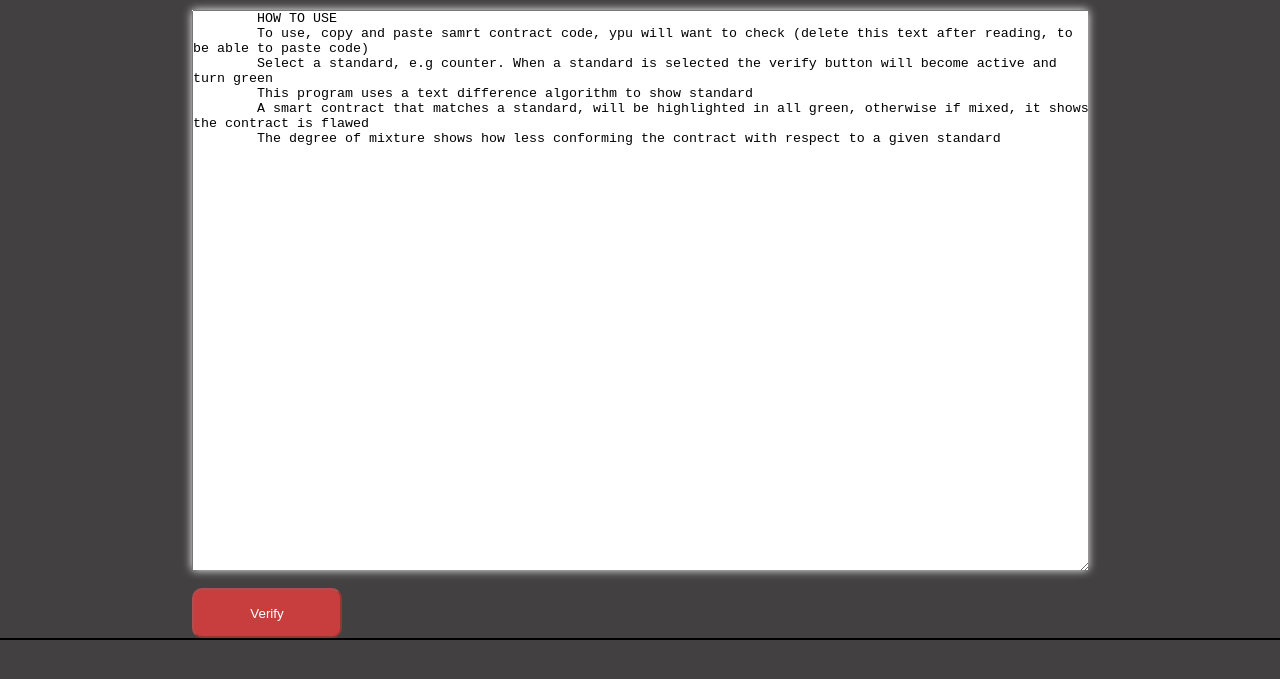
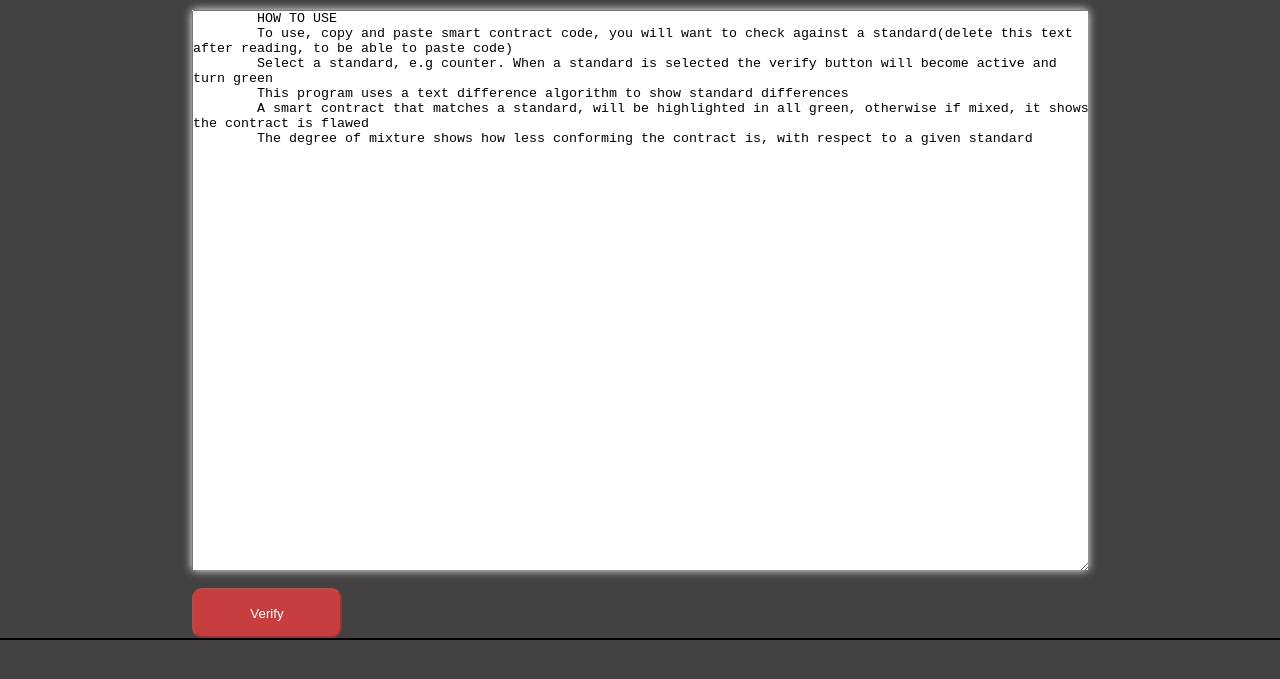
Before and after one commit to Creatorjason/solidityCodeChecker, a plain HTML site: page index.html in a window 1280 px wide. Shown: the part 117-796 px from the top of the page. Drawn offline with Linux system fonts and the light colour scheme.

Commit message:
Update index.html

```diff
--- a/index.html
+++ b/index.html
@@ -31,11 +31,11 @@
     <form >
         <textarea id="cont">
 	HOW TO USE
-	To use, copy and paste samrt contract code, ypu will want to check (delete this text after reading, to be able to paste code)
+	To use, copy and paste smart contract code, you will want to check against a standard(delete this text after reading, to be able to paste code)
 	Select a standard, e.g counter. When a standard is selected the verify button will become active and turn green
-	This program uses a text difference algorithm to show standard
+	This program uses a text difference algorithm to show standard differences
 	A smart contract that matches a standard, will be highlighted in all green, otherwise if mixed, it shows the contract is flawed
-	The degree of mixture shows how less conforming the contract with respect to a given standard
+	The degree of mixture shows how less conforming the contract is, with respect to a given standard
 	    </textarea>
     </form>
 </div>
```
